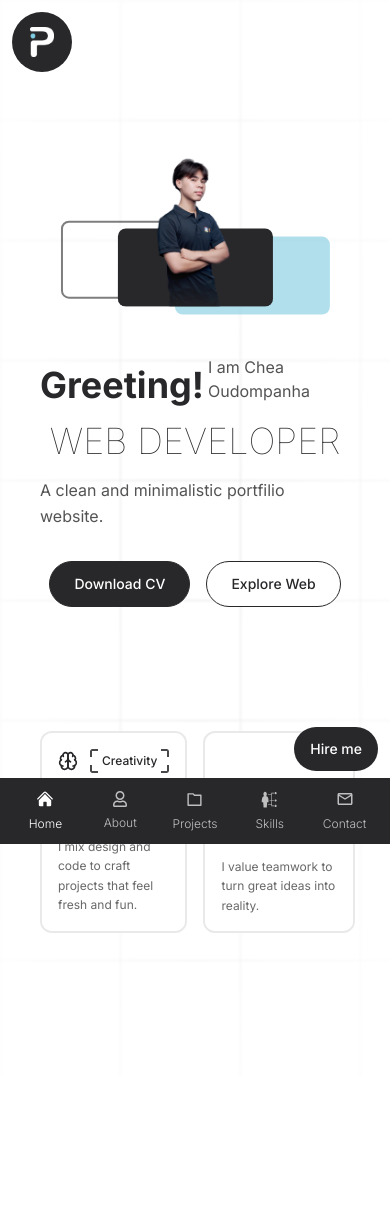
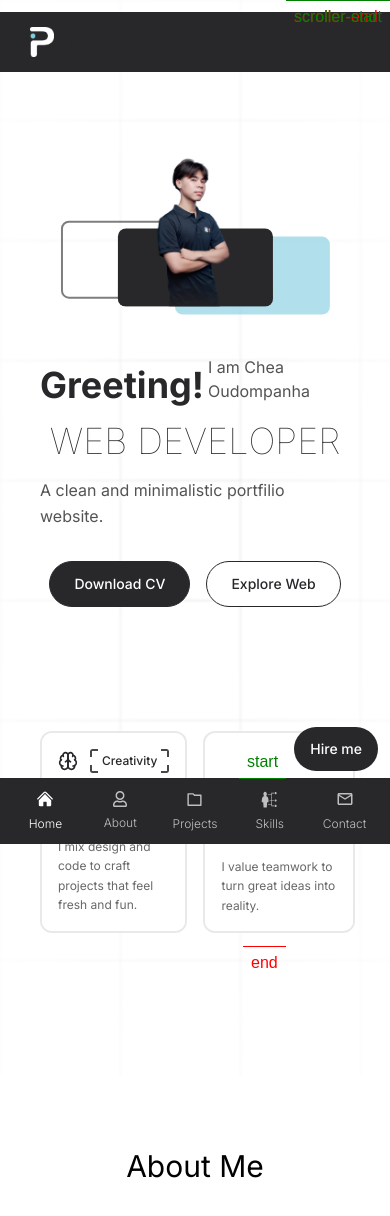
Before and after one commit to OudomPanhaChea/Portfolio, a React (Vite) app: page / in a window 390 px wide. Shown: the top 1216 px of the page. Built offline with nearby package versions, Linux system fonts and the light colour scheme.

Commit message:
gives navbar animation

```diff
--- a/src/components/layouts/Navbar.tsx
+++ b/src/components/layouts/Navbar.tsx
@@ -2,14 +2,40 @@ import { NavLink } from 'react-router-dom'
 import { assets } from '../../assets/assets'
 import ROUTES from '../../utils/routes'
 import { useState } from 'react'
+import { useGSAP } from '@gsap/react'
+import gsap from 'gsap'
 const Navbar = () => {
   const [active, setActive] = useState<string>('/');
+
+  useGSAP(() => {
+    gsap.from('.navbar', {
+      width: '0',
+      height: 40,
+      opacity: 0,
+      ease: 'power1.in',
+      duration: 0.6,
+    });
+
+    gsap.timeline({
+      scrollTrigger: {
+        trigger: '.navbar',
+        start: 'top top',
+        end: '420% top',
+        scrub: true,
+        markers: true
+      }
+    }).from('.navbar', {
+      backgroundColor: '#28282b',
+      ease: 'power1.inOut',
+      duration: 1,
+    })
+  });
 
   return (
     <>
       <div className="w-full md:container mx-auto fixed bottom-0 md:bottom-auto md:top-3 xl:top-4 left-[50%] translate-x-[-50%] z-50 flex justify-center">
         {/* desktop */}
-        <div className='w-full sm:w-[90%] md:w-[80%] lg:w-[70%] xl:w-[60%] 2xl:w-[55%] mx-2 p-2 lg:mx-4 bg-primary rounded-full hidden md:flex items-center justify-between'>
+        <div id='navbar' className='navbar w-full sm:w-[90%] md:w-[80%] lg:w-[70%] xl:w-[60%] 2xl:w-[55%] mx-2 p-2 lg:mx-4 bg-primary/80 backdrop-blur-sm rounded-full hidden md:flex items-center justify-between'>
           <NavLink to={'/'} className='ml-8'>
             <img src={assets.Logo} className='w-[24px] lg:w-[28px]' alt="logo" />
           </NavLink>
@@ -64,7 +90,7 @@ const Navbar = () => {
         </div>
       </div>
 
-      <div className="container mx-auto fixed top-3 left-[50%] translate-x-[-50%] z-50 md:hidden block">
+      <div className="navbar container mx-auto fixed top-3 left-[50%] translate-x-[-50%] z-50 md:hidden block">
         <NavLink to={'/'} className='ml-3 bg-primary w-[60px] h-[60px] flex items-center justify-center rounded-full'>
           <img src={assets.Logo} className='w-[24px]' alt="logo" />
         </NavLink>
--- a/src/components/organisms/AboutSection.tsx
+++ b/src/components/organisms/AboutSection.tsx
@@ -1,14 +1,16 @@
-
 const AboutSection = () => {
   return (
-    <section id="#about" className="relative min-h-screen bg-white overflow-hidden">
-      <div className="px-6 md:px-16 lg:px-24 xl:px-32">
-       <div>
-
-       </div>
+    <section
+      id="#about"
+      className="relative min-h-screen bg-white overflow-hidden"
+    >
+      <div className="px-6 md:px-16 lg:px-24 xl:px-32 py-18">
+        <div className="flex items-center justify-center">
+          <h1 className="text-3xl">About Me</h1>
+        </div>
       </div>
     </section>
-  )
-}
+  );
+};
 
-export default AboutSection
+export default AboutSection;
```
